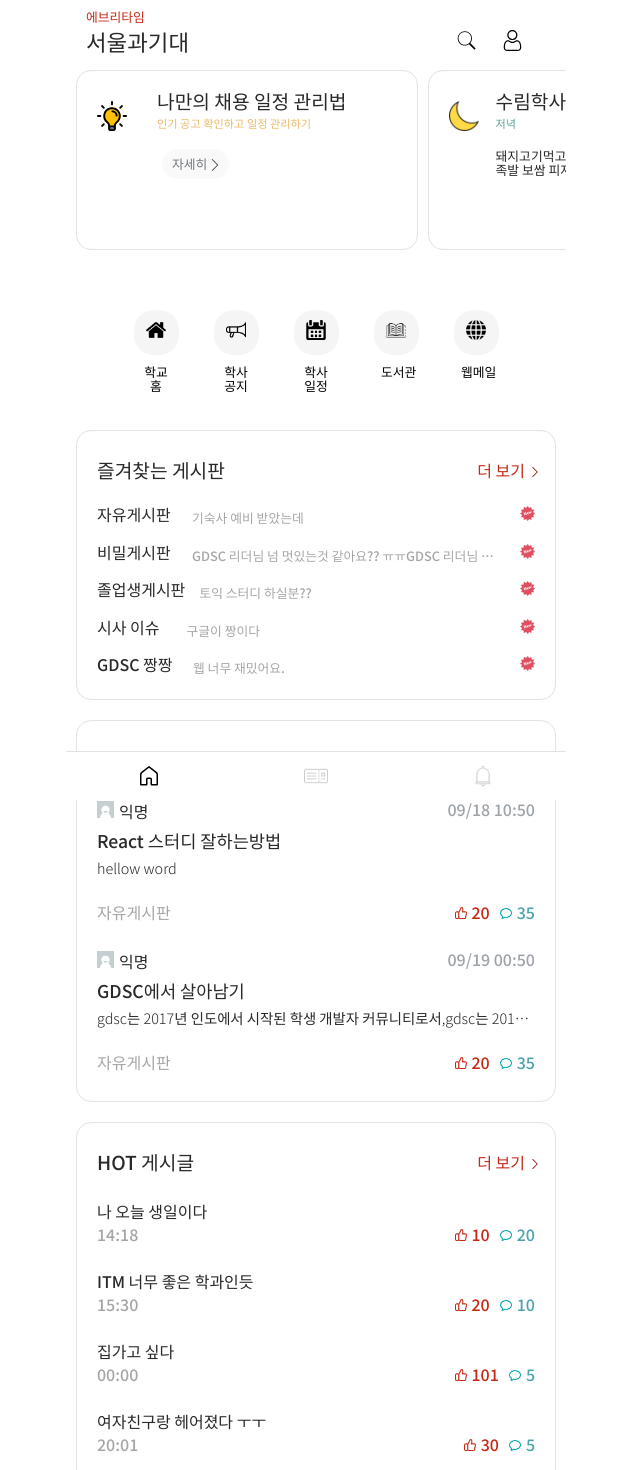
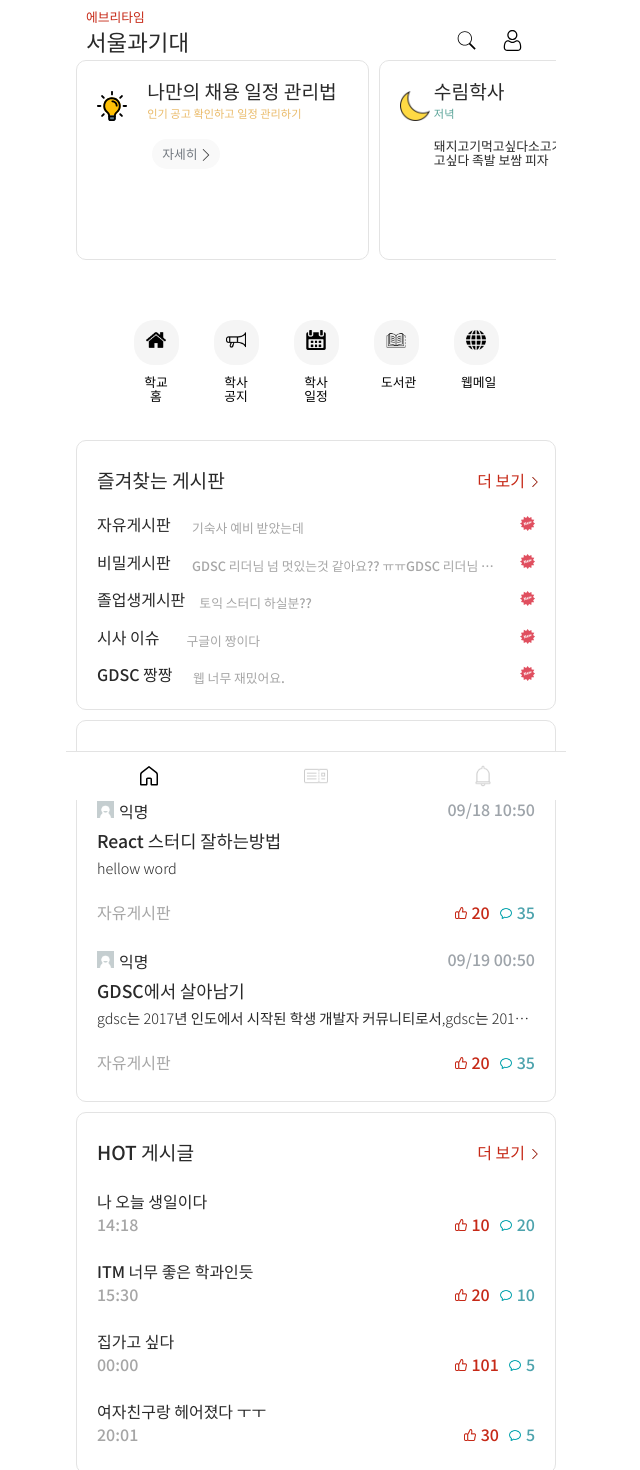
Before and after one commit to InHyeok-J/GDSCTimeFront, a React (Create React App) app in the folder js/: page / in a window 1280 px wide. Shown: the top 1470 px of the page, without its empty margins (324-964 px from the left). Built offline with nearby package versions, Linux system fonts and the light colour scheme.

Commit message:
Refactor: board 클래스로 변경

```diff
--- a/js/src/index.css
+++ b/js/src/index.css
@@ -59,7 +59,10 @@ body {
 
 .board-wrapper {
     border: 1.5px solid #e3e3e3;
-    border-radius: 15px;
+    border-radius: 10px;
+    /*위에까지가 보일러플레이트,*/
+    box-sizing: border-box;
+    padding: 20px;
 }
 
 button {
--- a/js/src/pages/Main/components/Myboard.jsx
+++ b/js/src/pages/Main/components/Myboard.jsx
@@ -1,21 +1,18 @@
 import React from 'react';
 import styled from 'styled-components';
-import BoardBox from '../../../components/BoardBox';
 import BoardTitle from '../../../layout/BoardTitle';
 import BoardBody from '../../../layout/BoardBody';
 import { dummyMyboard } from '../../../components/dummyData';
 
 const MyBoardWraaper = styled.div`
-    width: 100%;
+    width: auto;
     height: auto;
-    padding: 10px;
-    box-sizing: border-box;
+    margin: 10px;
 `;
 
 const MyBoard = () => {
     return (
-        <MyBoardWraaper>
-            <BoardBox size="100">
+        <MyBoardWraaper className="board-wrapper">
             <BoardTitle more={true}>즐겨찾는 게시판</BoardTitle>
             {dummyMyboard.map((v) => (
                 <BoardBody
@@ -24,7 +21,6 @@ const MyBoard = () => {
                     key={v.title}
                 />
             ))}
-            </BoardBox>
         </MyBoardWraaper>
     );
 };
--- a/js/src/pages/Main/components/Popular.jsx
+++ b/js/src/pages/Main/components/Popular.jsx
@@ -1,22 +1,19 @@
 import React from 'react';
 import styled from 'styled-components';
-import BoardBox from '../../../components/BoardBox';
 import BoardTitle from '../../../layout/BoardTitle';
 import { dummyHot } from '../../../components/dummyData';
 import PreviewOnly from '../../../layout/PreviewOnly';
 
 const PopularWrapper = styled.div`
-    width: 100%;
-    padding: 10px;
+    width: auto;
     height: auto;
     box-sizing: border-box;
+    margin: 10px;
 `;
 
 const Popular = () => {
-    console.log(dummyHot);
     return (
-        <PopularWrapper>
-            <BoardBox>
+        <PopularWrapper className="board-wrapper">
             <BoardTitle more={true}>HOT 게시글</BoardTitle>
             {dummyHot.map((v) => (
                 <PreviewOnly
@@ -27,7 +24,6 @@ const Popular = () => {
                     comments={v.comments}
                 />
             ))}
-            </BoardBox>
         </PopularWrapper>
     );
 };
--- a/js/src/pages/Main/components/RealTimeBoard.jsx
+++ b/js/src/pages/Main/components/RealTimeBoard.jsx
@@ -1,22 +1,20 @@
 import React from 'react';
 import styled from 'styled-components';
-import BoardBox from '../../../components/BoardBox';
 import BoardTitle from '../../../layout/BoardTitle';
 import PreviewProfile from '../../../layout/PreviewProfile';
 import PreviewBoard from '../../../layout/PreviewBoard';
 import { dummyRealtime } from '../../../components/dummyData';
 
 const RealTimeBoardWraaper = styled.div`
-    width: 100%;
-    padding: 10px;
+    width: auto;
+    margin: 10px;
     height: auto;
     box-sizing: border-box;
 `;
 
 const RealTimeBoard = () => {
     return (
-        <RealTimeBoardWraaper>
-            <BoardBox>
+        <RealTimeBoardWraaper className="board-wrapper">
             <BoardTitle more={false}>실시간 인기 글</BoardTitle>
             {dummyRealtime.map((v) => (
                 <>
@@ -34,7 +32,6 @@ const RealTimeBoard = () => {
                     />
                 </>
             ))}
-            </BoardBox>
         </RealTimeBoardWraaper>
     );
 };
--- a/js/src/pages/Main/components/TopGuide.jsx
+++ b/js/src/pages/Main/components/TopGuide.jsx
@@ -1,6 +1,5 @@
 import React, { useEffect, useRef, useState } from 'react';
 import styled from 'styled-components';
-import BoardBox from '../../../components/BoardBox';
 import LampImg from '../../../assets/lamp.svg';
 import MoonImg from '../../../assets/moon.png';
 import CheckImg from '../../../assets/check.svg';
@@ -42,8 +41,8 @@ const TopGuide = () => {
             onMouseLeave={onDragEnd}
             ref={scrollRef}
         >
-            <BoardBox size="70">
-                <Container>
+            <BlockContainer>
+                <Container className="board-wrapper">
                     <div className="icon-block">
                         <img src={LampImg} alt="lamp" />
                     </div>
@@ -60,9 +59,7 @@ const TopGuide = () => {
                         </div>
                     </div>
                 </Container>
-            </BoardBox>
-            <BoardBox size="70">
-                <Container>
+                <Container className="board-wrapper">
                     <div className="icon-block">
                         <img src={MoonImg} alt="moon" />
                     </div>
@@ -75,9 +72,7 @@ const TopGuide = () => {
                         </div>
                     </div>
                 </Container>
-            </BoardBox>
-            <BoardBox size="70">
-                <Container>
+                <Container className="board-wrapper">
                     <div className="icon-block">
                         <img src={CheckImg} alt="check" />
                     </div>
@@ -98,23 +93,24 @@ const TopGuide = () => {
                         </div>
                     </div>
                 </Container>
-            </BoardBox>
+            </BlockContainer>
         </TopGuideWrapper>
     );
 };
 
 const TopGuideWrapper = styled.div`
-    padding: 10px;
+    margin: 10px;
     margin-top: 10px;
-    max-width: 500px;
     box-sizing: border-box;
     width: auto;
-    height: 200px;
-    display: flex;
     overflow: hidden;
     z-index: 10;
 `;
-
+const BlockContainer = styled.div`
+    width: calc(300px * 3);
+    height: 200px;
+    display: flex;
+`;
 const Container = styled.div`
     width: 300px;
     height: auto;
@@ -151,6 +147,9 @@ const Container = styled.div`
         margin-top: 20px;
         font-size: 0.8rem;
     }
+    & + & {
+        margin-left: 10px;
+    }
 `;
 
 export default TopGuide;
```
Lines whose indentation alone changed are shown as unchanged.
